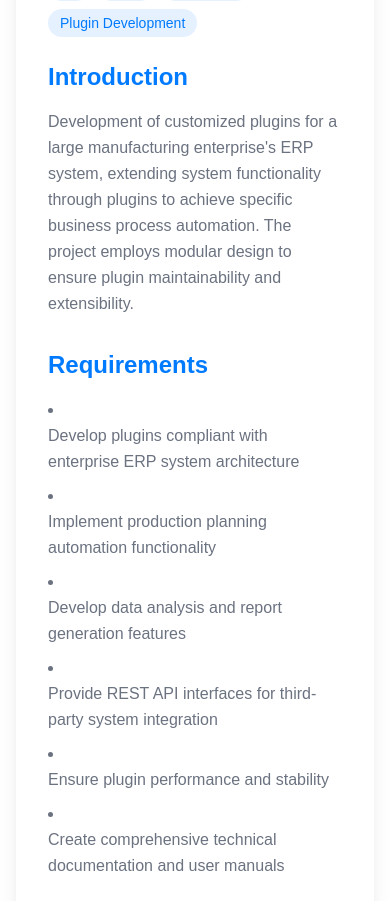
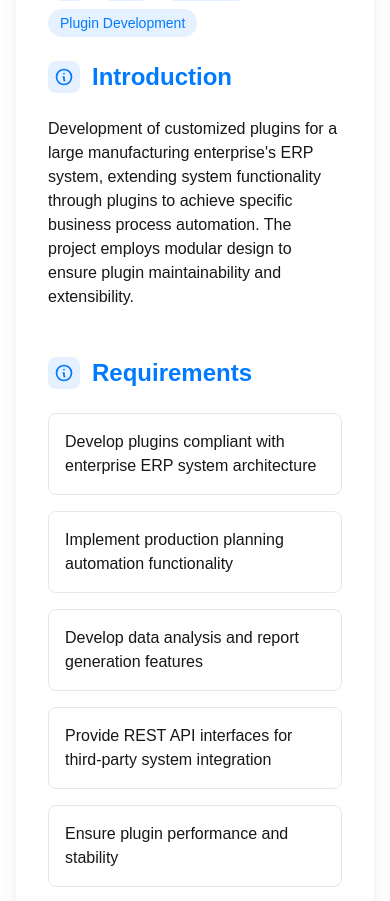
Before and after one commit to thinkinbig/my-portfolio, a Next.js app: page /projects/erp-plugins in a window 390 px wide. Shown: the part 603-1504 px from the top of the page. Built offline with nearby package versions, Linux system fonts and the light colour scheme.

Commit message:
update Project details

```diff
--- a/src/app/globals.css
+++ b/src/app/globals.css
@@ -17,3 +17,27 @@ body {
   background: var(--background);
   font-family: Arial, Helvetica, sans-serif;
 }
+
+@keyframes fadeInUp {
+  from {
+    opacity: 0;
+    transform: translateY(20px);
+  }
+  to {
+    opacity: 1;
+    transform: translateY(0);
+  }
+}
+
+.animate-fade-in {
+  animation: fadeIn 0.5s ease-out forwards;
+}
+
+@keyframes fadeIn {
+  from {
+    opacity: 0;
+  }
+  to {
+    opacity: 1;
+  }
+}
--- a/src/components/sections/ProjectDetail.tsx
+++ b/src/components/sections/ProjectDetail.tsx
@@ -18,40 +18,98 @@ function DetailBlock({ title, content }: DetailSection) {
   const linkStyle = "text-primary font-medium hover:underline inline-flex items-center gap-1 after:content-['↗'] after:text-xs";
 
   return (
-    <div className="mb-8">
-      <h2 className="text-2xl font-bold mb-4 text-primary">{title}</h2>
+    <div className="mb-12 animate-fade-in">
+      <div className="flex items-center mb-6">
+        <div className="flex-shrink-0 w-8 h-8 rounded-lg bg-primary/10 flex items-center justify-center mr-3">
+          {title.includes('技术') ? (
+            <svg className="w-5 h-5 text-primary" fill="none" viewBox="0 0 24 24" stroke="currentColor">
+              <path strokeLinecap="round" strokeLinejoin="round" strokeWidth={2} d="M10 20l4-16m4 4l4 4-4 4M6 16l-4-4 4-4" />
+            </svg>
+          ) : title.includes('要求') ? (
+            <svg className="w-5 h-5 text-primary" fill="none" viewBox="0 0 24 24" stroke="currentColor">
+              <path strokeLinecap="round" strokeLinejoin="round" strokeWidth={2} d="M9 5H7a2 2 0 00-2 2v12a2 2 0 002 2h10a2 2 0 002-2V7a2 2 0 00-2-2h-2M9 5a2 2 0 002 2h2a2 2 0 002-2M9 5a2 2 0 012-2h2a2 2 0 012 2" />
+            </svg>
+          ) : title.includes('挑战') ? (
+            <svg className="w-5 h-5 text-primary" fill="none" viewBox="0 0 24 24" stroke="currentColor">
+              <path strokeLinecap="round" strokeLinejoin="round" strokeWidth={2} d="M13 10V3L4 14h7v7l9-11h-7z" />
+            </svg>
+          ) : (
+            <svg className="w-5 h-5 text-primary" fill="none" viewBox="0 0 24 24" stroke="currentColor">
+              <path strokeLinecap="round" strokeLinejoin="round" strokeWidth={2} d="M13 16h-1v-4h-1m1-4h.01M21 12a9 9 0 11-18 0 9 9 0 0118 0z" />
+            </svg>
+          )}
+        </div>
+        <h2 className="text-2xl font-bold text-primary">{title}</h2>
+      </div>
+
       {Array.isArray(content) ? (
-        <ul className="space-y-2 list-disc list-inside text-secondary">
+        <div className="grid grid-cols-1 md:grid-cols-2 lg:grid-cols-3 gap-4">
           {content.map((item, index) => (
-            <li key={index} className="leading-relaxed">
+            <div
+              key={index}
+              className="p-4 rounded-lg border border-foreground/10 bg-background hover:border-primary/30 transition-all duration-300 hover:shadow-lg"
+              style={{
+                animation: `fadeInUp 0.5s ease-out ${index * 0.1}s forwards`,
+                opacity: 0,
+                transform: 'translateY(20px)'
+              }}
+            >
               <ReactMarkdown
                 components={{
-                  a: ({ node, ...props }) => (
-                    <a
-                      {...props}
-                      target="_blank"
-                      rel="noopener noreferrer"
-                      className={linkStyle}
-                    />
+                  h3: ({...props}) => (
+                    <h3 className="text-lg font-semibold mb-3 text-primary flex items-center gap-2">
+                      <span className="w-1.5 h-1.5 rounded-full bg-primary/60" />
+                      <span {...props} />
+                    </h3>
+                  ),
+                  h4: ({...props}) => (
+                    <h4 className="text-base font-medium mb-2 text-primary/80 flex items-center gap-2">
+                      <span className="w-1 h-1 rounded-full bg-primary/40" />
+                      <span {...props} />
+                    </h4>
+                  ),
+                  ul: ({...props}) => (
+                    <ul className="space-y-2 ml-4" {...props} />
+                  ),
+                  li: ({...props}) => (
+                    <li className="text-secondary hover:text-foreground transition-colors flex items-center gap-2 before:content-[''] before:w-1.5 before:h-1.5 before:rounded-full before:bg-primary/20" {...props} />
+                  ),
+                  strong: ({...props}) => (
+                    <strong className="font-semibold text-primary/90" {...props} />
                   ),
                 }}
               >
                 {item}
               </ReactMarkdown>
-            </li>
+            </div>
           ))}
-        </ul>
+        </div>
       ) : (
-        <div className="text-secondary leading-relaxed">
+        <div className="prose prose-primary dark:prose-invert max-w-none">
           <ReactMarkdown
             components={{
-              a: ({ node, ...props }) => (
+              h3: ({...props}) => (
+                <h3 className="text-xl font-semibold mb-3 text-primary/90" {...props} />
+              ),
+              h4: ({...props}) => (
+                <h4 className="text-lg font-medium mb-2 text-primary/80" {...props} />
+              ),
+              ul: ({...props}) => (
+                <ul className="space-y-2 ml-4" {...props} />
+              ),
+              li: ({...props}) => (
+                <li className="text-secondary hover:text-foreground transition-colors list-disc" {...props} />
+              ),
+              a: ({...props}) => (
                 <a
                   {...props}
                   target="_blank"
                   rel="noopener noreferrer"
                   className={linkStyle}
                 />
+              ),
+              strong: ({...props}) => (
+                <strong className="font-semibold text-foreground" {...props} />
               ),
             }}
           >
@@ -76,7 +134,7 @@ function ArchitectureSection({ title, description, image }: {
       <div className="text-secondary mb-4 leading-relaxed">
         <ReactMarkdown
           components={{
-            a: ({ node, ...props }) => (
+            a: ({...props}) => (
               <a
                 {...props}
                 target="_blank"
@@ -116,7 +174,7 @@ function Notice({ children }: { children: React.ReactNode }) {
           <div className="text-sm text-yellow-800 dark:text-yellow-200 font-medium">
             <ReactMarkdown
               components={{
-                a: ({ node, ...props }) => (
+                a: ({...props}) => (
                   <a
                     {...props}
                     target="_blank"
```
